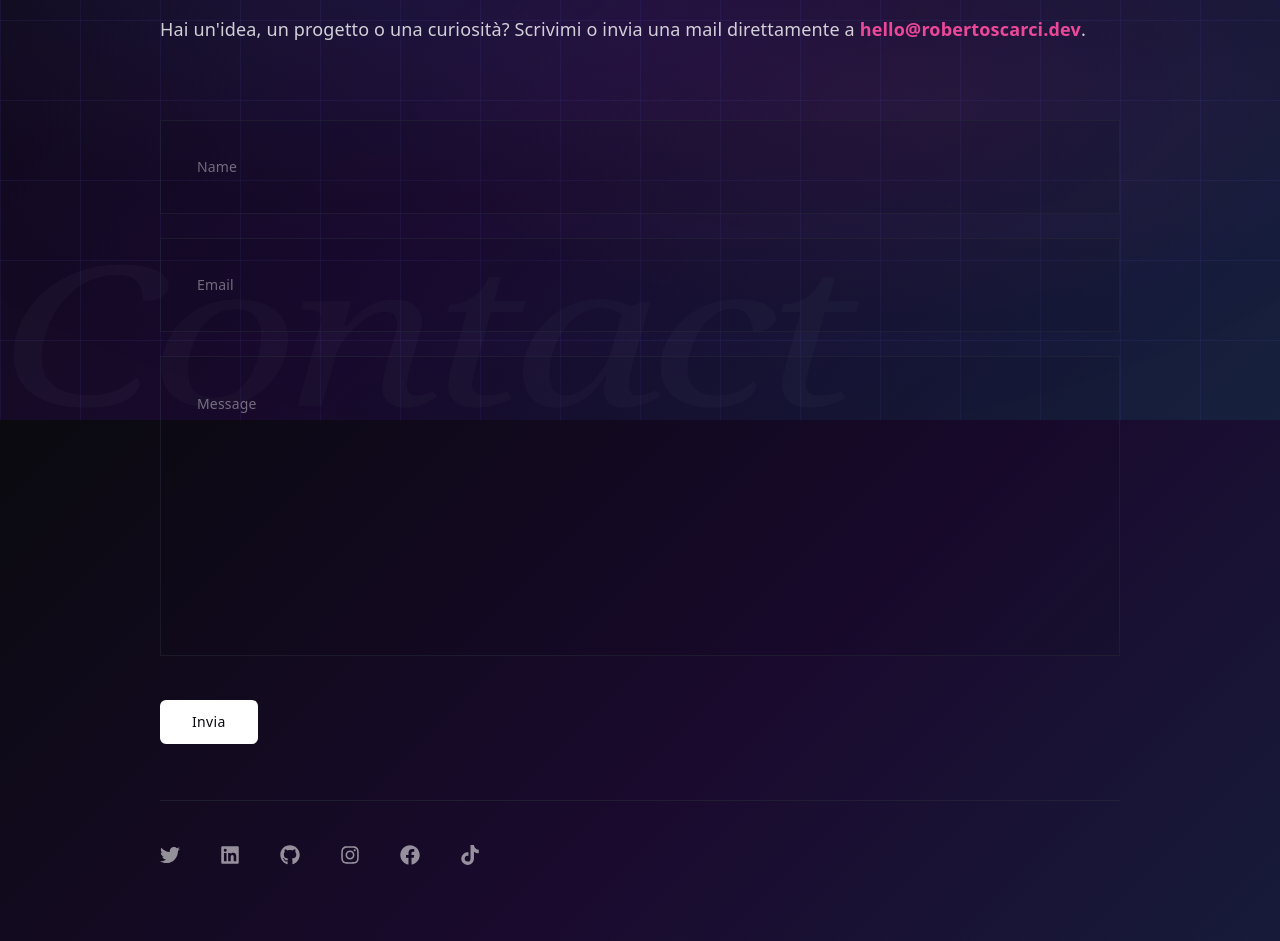
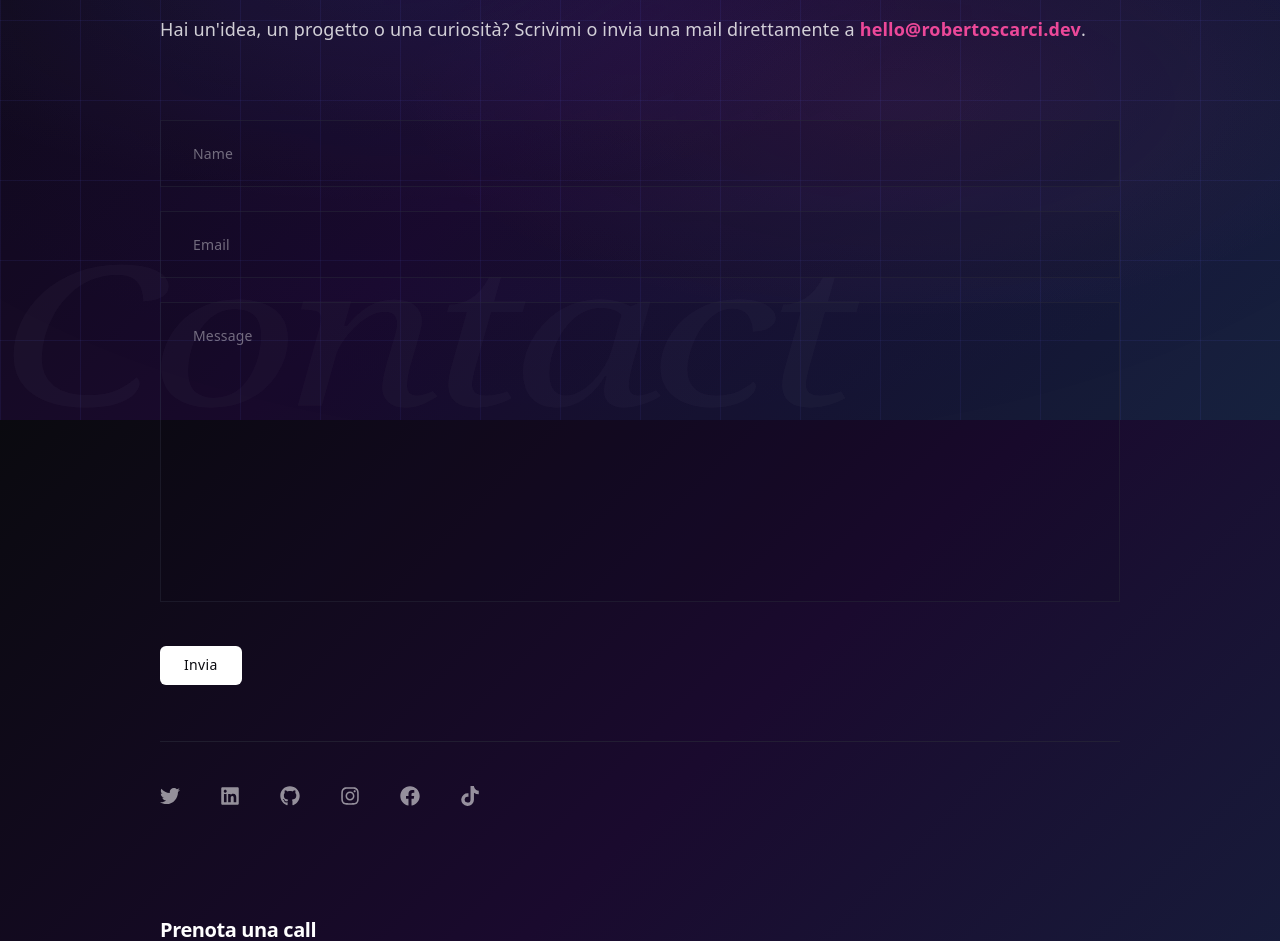
Before and after one commit to RobertoScarci/personal-portfolio, a Next.js app: page /contatti in a window 1280 px wide. Shown: the part 380-1321 px from the top of the page. Built offline with nearby package versions, Linux system fonts and the light colour scheme.

Commit message:
style(contatti): riduci padding campi form e bottone Invia
Co-authored-by: Cursor <cursoragent@cursor.com>

```diff
--- a/src/app/contatti/page.tsx
+++ b/src/app/contatti/page.tsx
@@ -107,7 +107,8 @@ export default function Contatti() {
                     value={formData.name}
                     onChange={handleChange}
                     required
-                    className="w-full p-7 md:p-9 rounded-none bg-surface/10 border border-border/50 focus:outline-none focus:ring-2 focus:ring-accent/50 focus:border-accent/50 focus:bg-surface/20 transition-colors duration-200 text-sm placeholder:text-foreground/40"
+                    style={{ padding: '1.4rem 2rem' }}
+                    className="w-full rounded-none bg-surface/10 border border-border/50 focus:outline-none focus:ring-2 focus:ring-accent/50 focus:border-accent/50 focus:bg-surface/20 transition-colors duration-200 text-sm placeholder:text-foreground/40"
                     placeholder="Name"
                   />
                 </div>
@@ -122,7 +123,8 @@ export default function Contatti() {
                     value={formData.email}
                     onChange={handleChange}
                     required
-                    className="w-full p-7 md:p-9 rounded-none bg-surface/10 border border-border/50 focus:outline-none focus:ring-2 focus:ring-accent/50 focus:border-accent/50 focus:bg-surface/20 transition-colors duration-200 text-sm placeholder:text-foreground/40"
+                    style={{ padding: '1.4rem 2rem' }}
+                    className="w-full rounded-none bg-surface/10 border border-border/50 focus:outline-none focus:ring-2 focus:ring-accent/50 focus:border-accent/50 focus:bg-surface/20 transition-colors duration-200 text-sm placeholder:text-foreground/40"
                     placeholder="Email"
                   />
                 </div>
@@ -137,13 +139,15 @@ export default function Contatti() {
                     onChange={handleChange}
                     required
                     rows={9}
-                    className="w-full min-h-[260px] md:min-h-[300px] p-7 md:p-9 rounded-none bg-surface/10 border border-border/50 focus:outline-none focus:ring-2 focus:ring-accent/50 focus:border-accent/50 focus:bg-surface/20 transition-colors duration-200 text-sm leading-relaxed resize-none placeholder:text-foreground/40"
+                    style={{ padding: '1.4rem 2rem' }}
+                    className="w-full min-h-[260px] md:min-h-[300px] rounded-none bg-surface/10 border border-border/50 focus:outline-none focus:ring-2 focus:ring-accent/50 focus:border-accent/50 focus:bg-surface/20 transition-colors duration-200 text-sm leading-relaxed resize-none placeholder:text-foreground/40"
                     placeholder="Message"
                   />
                 </div>
                 <motion.button
                   type="submit"
-                  className="mt-3 inline-flex items-center justify-center self-start w-auto px-7 md:px-8 py-2.5 md:py-3 rounded-md bg-foreground text-background text-xs md:text-sm font-medium tracking-wide hover:bg-accent hover:text-foreground transition-colors"
+                  style={{ padding: '0.6rem 1.5rem' }}
+                  className="mt-3 inline-flex items-center justify-center self-start w-auto rounded-md bg-foreground text-background text-sm font-medium tracking-wide hover:bg-accent hover:text-foreground transition-colors"
                   whileHover={{ scale: 1.05, y: -1 }}
                   whileTap={{ scale: 0.96, y: 0 }}
                   transition={{ type: 'spring', stiffness: 380, damping: 26 }}
```
